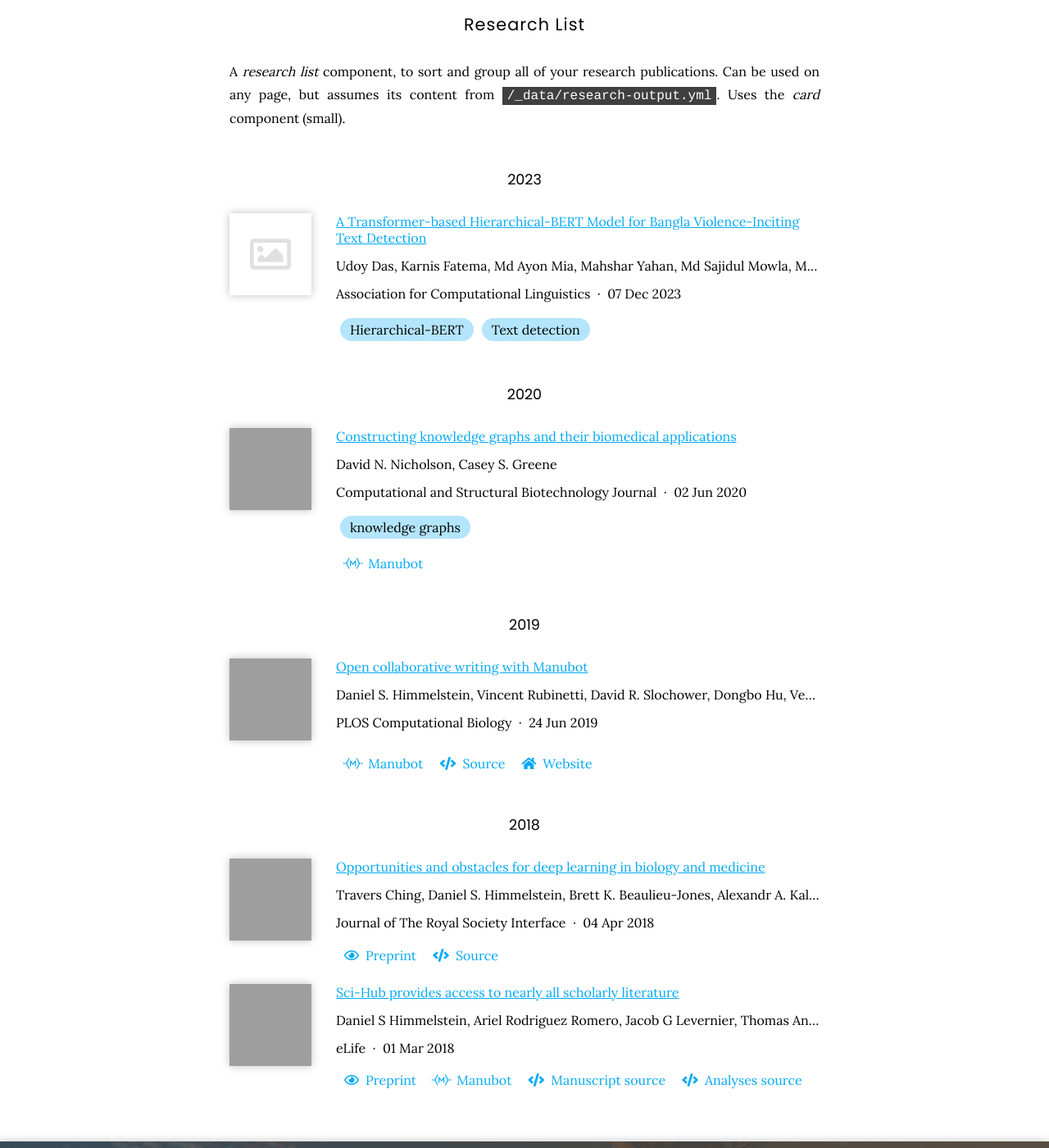
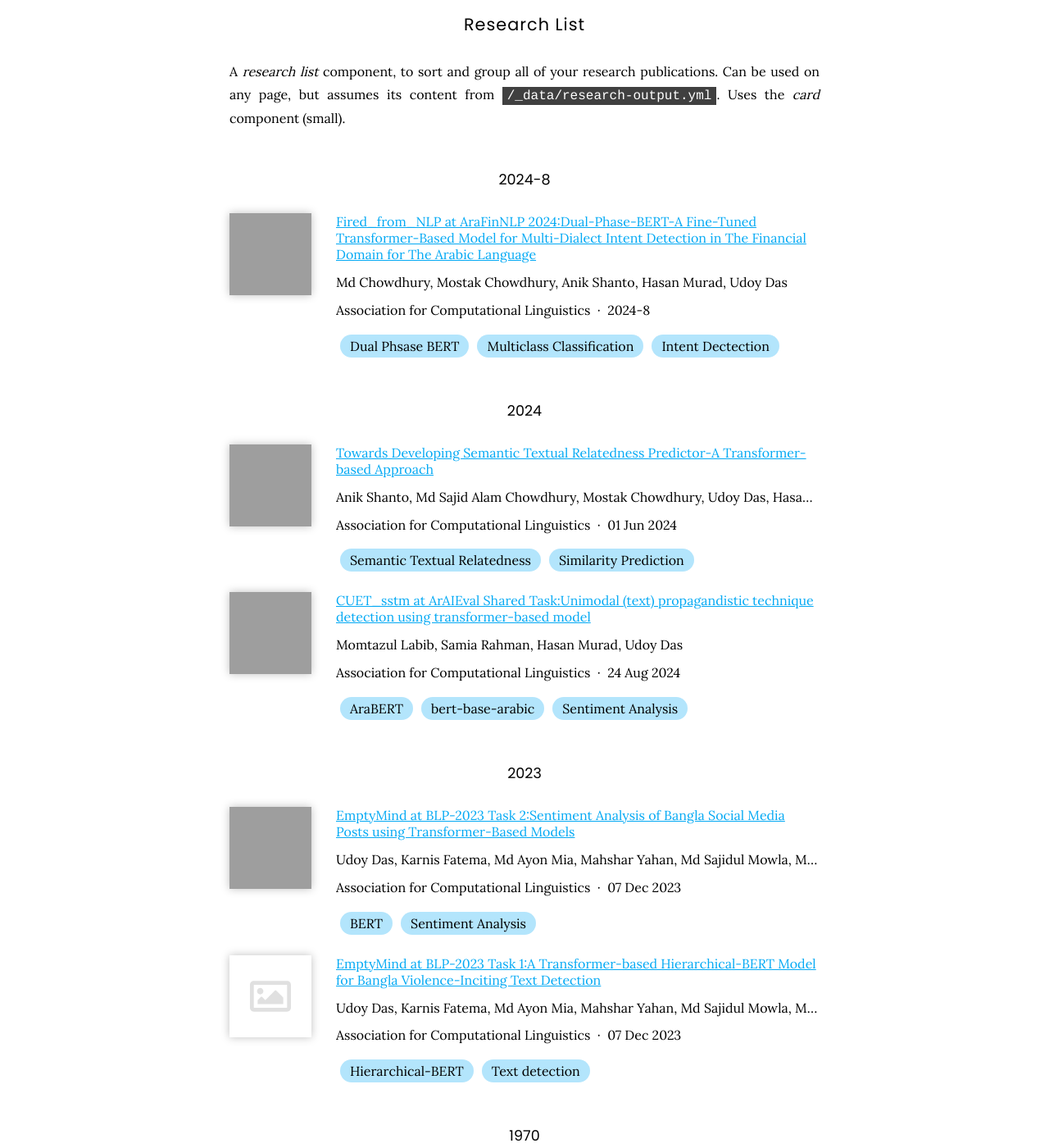
Before and after one commit to COMBINE-lab/combine-lab.github.io, a Jekyll site: the page built from research/index.md, in a window 1280 px wide and 1400 px high, scrolled down 737 px. Shown: the whole window at 82% size. Built offline with Jekyll 4.4.1, drawn with Linux system fonts in a browser that asks for light colours; nearby versions of some CDN libraries; some of the changed text lies outside the part shown; grey boxes are pictures that could not be loaded.

Commit message:
Info About paper

```diff
--- a/_data/research-output.yml
+++ b/_data/research-output.yml
@@ -1,4 +1,4 @@
-- title: A Transformer-based Hierarchical-BERT Model for Bangla Violence-Inciting Text Detection
+- title: EmptyMind at BLP-2023 Task 1:A Transformer-based Hierarchical-BERT Model for Bangla Violence-Inciting Text Detection
   authors:
   - Udoy Das
   - Karnis Fatema
@@ -11,117 +11,104 @@
   publisher: Association for Computational Linguistics
   date: '2023-12-07'
   link: https://aclanthology.org/2023.banglalp-1.19/
-  id: 10.18653/v1/2023.banglalp-1.19
+  id: doi:10.18653/v1/2023.banglalp-1.19
   thumbnail: https://www.biorxiv.org/content/biorxiv/early/2020/11/07/2020.11.06.371963/F4.medium.gif
   tags:
   - Hierarchical-BERT
   - Text detection
-- title: Opportunities and obstacles for deep learning in biology and medicine
+  repo: https://github.com/ML-EmptyMind/blp-task1
+
+- title: EmptyMind at BLP-2023 Task 2:Sentiment Analysis of Bangla Social Media Posts using Transformer-Based Models
   authors:
-  - Travers Ching
-  - Daniel S. Himmelstein
-  - Brett K. Beaulieu-Jones
-  - Alexandr A. Kalinin
-  - Brian T. Do
-  - Gregory P. Way
-  - Enrico Ferrero
-  - Paul-Michael Agapow
-  - Michael Zietz
-  - Michael M. Hoffman
-  - Wei Xie
-  - Gail L. Rosen
-  - Benjamin J. Lengerich
-  - Johnny Israeli
-  - Jack Lanchantin
-  - Stephen Woloszynek
-  - Anne E. Carpenter
-  - Avanti Shrikumar
-  - Jinbo Xu
-  - Evan M. Cofer
-  - Christopher A. Lavender
-  - Srinivas C. Turaga
-  - Amr M. Alexandari
-  - Zhiyong Lu
-  - David J. Harris
-  - Dave DeCaprio
-  - Yanjun Qi
-  - Anshul Kundaje
-  - Yifan Peng
-  - Laura K. Wiley
-  - Marwin H. S. Segler
-  - Simina M. Boca
-  - S. Joshua Swamidass
-  - Austin Huang
-  - Anthony Gitter
-  - Casey S. Greene
-  publisher: Journal of The Royal Society Interface
-  date: '2018-04-04'
-  link: https://doi.org/gddkhn
-  id: doi:10.1098/rsif.2017.0387
+  - Udoy Das
+  - Karnis Fatema
+  - Md Ayon Mia
+  - Mahshar Yahan
+  - Md Sajidul Mowla
+  - MD Fayez Ullah
+  - Arpita Sarker
+  - Hasan Murad
+  publisher: Association for Computational Linguistics
+  date: '2023-12-07'
+  link: https://aclanthology.org/2023.banglalp-1.39/
+  id: doi:10.18653/v1/2023.banglalp-1.39
   image: https://royalsocietypublishing.org/cms/asset/1b0430b1-5a66-4523-83be-29b435eddf86/rsif20170387f01.jpg
-  extra-links:
-  - type: preprint
-    link: https://doi.org/10.1101/142760
-  - type: source
-    link: http://github.com/greenelab/deep-review
-- title: Open collaborative writing with Manubot
+  tags:
+  - BERT
+  - Sentiment Analysis
+  repo: https://github.com/ML-EmptyMind/blp-task2
+  # extra-links:
+  # - type: preprint
+  #   link: https://doi.org/10.1101/142760
+  # - type: source
+  #   link: http://github.com/greenelab/deep-review
+
+- title: CUET_sstm at ArAIEval Shared Task:Unimodal (text) propagandistic technique detection using transformer-based model
   authors:
-  - Daniel S. Himmelstein
-  - Vincent Rubinetti
-  - David R. Slochower
-  - Dongbo Hu
-  - Venkat S. Malladi
-  - Casey S. Greene
-  - Anthony Gitter
-  publisher: PLOS Computational Biology
-  date: '2019-06-24'
-  link: https://doi.org/c7np
-  id: doi:10.1371/journal.pcbi.1007128
+  - Momtazul Labib
+  - Samia Rahman
+  - Hasan Murad
+  - Udoy Das
+  publisher: Association for Computational Linguistics
+  date: '2024-08-24'
+  link: https://aclanthology.org/2024.arabicnlp-1.52/
+  id: doi:10.18653/v1/2024.arabicnlp-1.52
   image: https://journals.plos.org/ploscompbiol/article/figure/image?size=inline&id=info:doi/10.1371/journal.pcbi.1007128.g001&rev=2
-  repo: greenelab/meta-review
-  extra-links:
-  - type: manubot
-    link: https://greenelab.github.io/meta-review/
-  - type: source
-    link: https://github.com/greenelab/meta-review
-  - type: website
-    link: http://manubot.org/
-- title: Constructing knowledge graphs and their biomedical applications
+  tags:
+  - AraBERT, bert-base-arabic
+  - Sentiment Analysis
+  repo: https://github.com/Aref111n/CUET_SSTM-AraiEval.
+
+- title: Estimating the Check-Worthiness of Tweets Using a Fine-tuned Transformer-based Approach
   authors:
-  - David N. Nicholson
-  - Casey S. Greene
-  publisher: Computational and Structural Biotechnology Journal
-  date: '2020-06-02'
+  - Md Sajid Alam Chowdhury
+  - Anik Mahmud Shanto
+  - Mostak Mahmud Chowdhury
+  - Hasan Murad
+  - Udoy Das
+  publisher: Conference and Labs of the Evaluation Forum
+  date: '2024'
   link: https://doi.org/gg7m48
   id: doi:10.1016/j.csbj.2020.05.017
   image: https://ars.els-cdn.com/content/image/1-s2.0-S2001037020302804-gr1.jpg
-  extra-links:
-  - type: manubot
-    link: https://greenelab.github.io/knowledge-graph-review/
+  # extra-links:
+  # - type: manubot
+  #   link: https://greenelab.github.io/knowledge-graph-review/
   tags:
-  - knowledge graphs
-- title: Sci-Hub provides access to nearly all scholarly literature
+  - CW-BERT
+  - Binary Classification
+
+
+- title: Fired_from_NLP at AraFinNLP 2024:Dual-Phase-BERT-A Fine-Tuned Transformer-Based Model for Multi-Dialect Intent Detection in The Financial Domain for The Arabic Language
   authors:
-  - Daniel S Himmelstein
-  - Ariel Rodriguez Romero
-  - Jacob G Levernier
-  - Thomas Anthony Munro
-  - Stephen Reid McLaughlin
-  - Bastian Greshake Tzovaras
-  - Casey S Greene
-  publisher: eLife
-  date: '2018-03-01'
-  link: https://doi.org/ckcj
-  id: doi:10.7554/eLife.32822
+  - Md Chowdhury
+  - Mostak Chowdhury
+  - Anik Shanto
+  - Hasan Murad
+  - Udoy Das
+  publisher: Association for Computational Linguistics
+  date: '2024-8'
+  link: https://aclanthology.org/2024.arabicnlp-1.36/
+  id: doi:10.18653/v1/2024.arabicnlp-1.36
   image: https://iiif.elifesciences.org/lax:32822%2Felife-32822-fig8-v3.tif/full/863,/0/default.webp
-  extra-links:
-  - type: preprint
-    link: https://doi.org/10.7287/peerj.preprints.3100v1
-  - type: manubot
-    link: https://greenelab.github.io/scihub-manuscript/
-  - type: source
-    link: https://github.com/greenelab/scihub-manuscript
-    text: Manuscript source
-  - type: source
-    link: https://github.com/greenelab/scihub
-    text: Analyses source
+  tags:
+    - Dual Phsase BERT
+    - Multiclass Classification
+    - Intent Dectection
+  repo: https://github.com/Fired-from-NLP/ArabicNLP2024-subtask1
+
+- title: Towards Developing Semantic Textual Relatedness Predictor-A Transformer-based Approach
+  authors:
+  - Anik Shanto
+  - Md Sajid Alam Chowdhury
+  - Mostak Chowdhury
+  - Udoy Das
+  - Hasan Murad
+  publisher: Association for Computational Linguistics
+  date: '2024/6'
+  link: https://aclanthology.org/2024.semeval-1.123/
+  id: doi:10.18653/v1/2024.semeval-1.123
+  image: https://iiif.elifesciences.org/lax:32822%2Felife-32822-fig8-v3.tif/full/863,/0/default.webp
+  tags:
+    - Semantic Textual Relatedness
+    - Similarity Prediction
```
